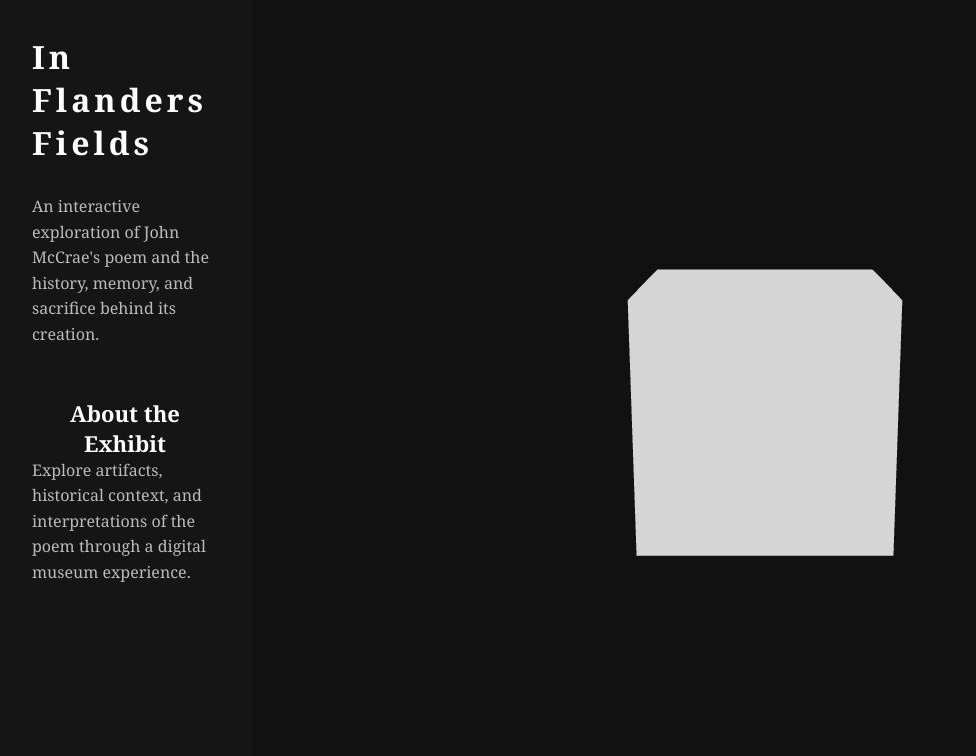
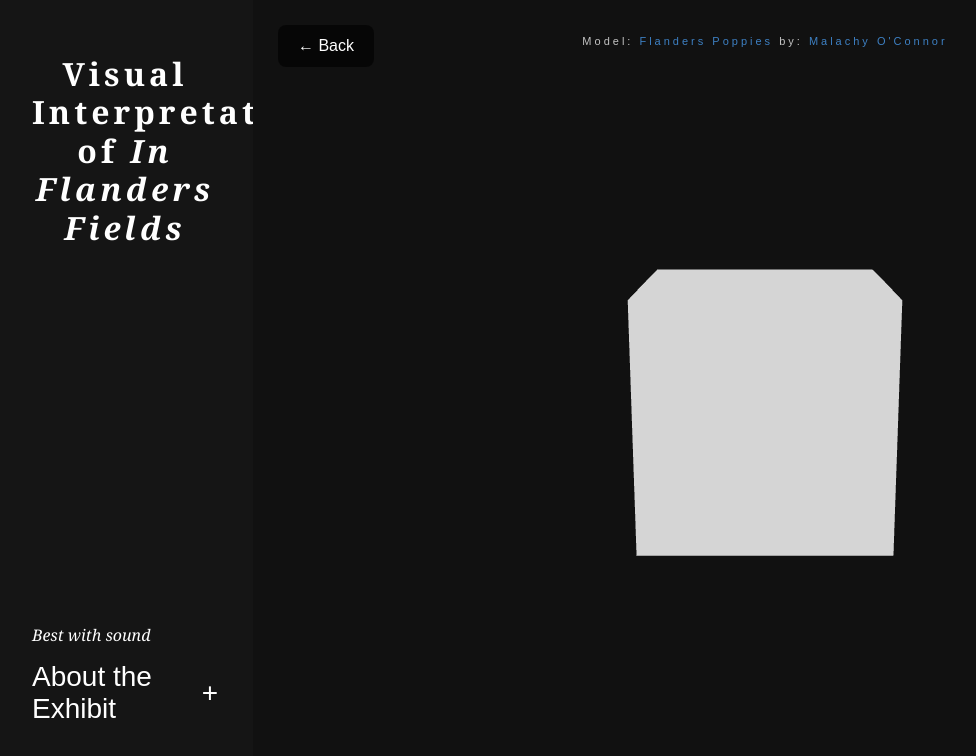
Before and after one commit to OconnorMalachy/Flanders-Fields, a React (Vite) app: page /#/exhibit in a window 1280 px wide. Shown: the top 756 px of the page, without its empty margins (3-979 px from the left). Built offline with nearby package versions, Linux system fonts and the light colour scheme.

Commit message:
Changed icon to poppy, added some formatting to exhibit

```diff
--- a/index.html
+++ b/index.html
@@ -2,7 +2,7 @@
 <html lang="en">
   <head>
     <meta charset="UTF-8" />
-    <link rel="icon" type="image/svg+xml" href="/favicon.svg" />
+    <link rel="icon" type="image/svg+xml" href="/poppy.svg" />
     <meta name="viewport" content="width=device-width, initial-scale=1.0" />
     <title>flanders-fields</title>
   </head>
--- a/src/App.css
+++ b/src/App.css
@@ -459,15 +459,9 @@ html {
 }
 
 
-
-.exhibit-info h1 {
-
-  font-size: 32px;
-
-  margin-bottom: 30px;
-
+.page-title {
+  text-align:center;
 }
-
 
 
 .exhibit-info h2 {
@@ -510,3 +504,290 @@ html {
   height:100%;
 
 }
+
+/* Back button */
+
+.back-button {
+
+  position:absolute;
+
+  top:25px;
+  left:25px;
+
+  z-index:10;
+
+  padding:12px 20px;
+
+  border-radius:8px;
+
+  border:none;
+
+  background:rgba(0,0,0,0.6);
+
+  color:white;
+
+  font-size:16px;
+
+  cursor:pointer;
+
+}
+
+
+.back-button:hover {
+
+  background:rgba(70,120,255,0.8);
+
+}
+
+
+
+/* Expandable about */
+
+.about-button {
+
+  width:100%;
+
+  display:flex;
+
+  justify-content:space-between;
+
+  align-items:center;
+
+
+  background:none;
+
+  border:none;
+
+  color:white;
+
+  font-size:20px;
+
+  text-align:left;
+
+  cursor:pointer;
+
+  padding:15px 0;
+
+}
+
+
+.about-button span {
+
+  font-size:28px;
+
+}
+
+
+
+.about-content {
+
+  max-height:0;
+
+  overflow:hidden;
+
+  opacity:0;
+
+  transition:
+    max-height .4s ease,
+    opacity .4s ease;
+
+}
+
+
+
+.about-content.open {
+
+  max-height:400px;
+
+  opacity:1;
+
+}
+
+
+.about-content p {
+
+  color:#bbb;
+
+  line-height:1.6;
+
+}
+
+.model-label {
+
+  position:absolute;
+
+  top:80px;
+  left:40px;
+
+  z-index:5;
+
+  color:#4da6ff;
+
+  font-family:Arial, sans-serif;
+
+  pointer-events:none;
+
+}
+
+
+.model-label {
+
+  position:absolute;
+
+  top:35px;
+  left:50%;
+
+  transform:translateX(-50%);
+
+  z-index:5;
+
+  color:#ffffff;
+
+  opacity:0.75;
+
+  font-family:Arial, sans-serif;
+
+  text-align:center;
+
+  pointer-events:none;
+
+}
+
+
+
+.model-label h2 span {
+  color: #4da6ff;
+}
+.model-label h2 {
+
+  margin:0;
+
+  font-size:11px;
+
+  font-weight:400;
+
+  letter-spacing:3px;
+
+
+
+}
+
+
+.model-label p {
+
+  margin-top:4px;
+
+  font-size:16px;
+
+  font-weight:300;
+
+  letter-spacing:1px;
+
+}
+
+.exhibit-info {
+
+  width:20%;
+  height:100vh;
+
+  padding:35px;
+
+  box-sizing:border-box;
+
+  background:#151515;
+
+  color:white;
+
+  display:flex;
+
+  flex-direction:column;
+
+}
+
+
+
+/* Center title */
+
+.exhibit-info h1 {
+
+  text-align:center;
+  font-family: Georgia, serif;
+  font-size:32px;
+
+
+  line-height:1.2;
+
+  margin-top:20px;
+
+}
+
+
+
+/* Bottom controls */
+
+.sidebar-bottom {
+
+  margin-top:auto;
+
+}
+
+
+
+/* Audio button */
+
+.audio-button {
+
+  width:100%;
+
+  background:none;
+
+  border:none;
+
+  color:#999;
+
+  text-align:left;
+
+  font-family:"JetBrains Mono", monospace;
+
+  font-size:14px;
+
+  padding:12px 0;
+
+  cursor:pointer;
+
+}
+
+
+.audio-button:hover {
+
+  color:#4da6ff;
+
+}
+
+
+
+/* About */
+
+.about-button {
+
+  width:100%;
+
+  display:flex;
+
+  justify-content:space-between;
+
+  align-items:center;
+
+  background:none;
+
+  border:none;
+
+  color:white;
+
+  font-size:16px;
+
+  cursor:pointer;
+
+  padding:15px 0;
+
+}
--- a/src/pages/Exhibit.jsx
+++ b/src/pages/Exhibit.jsx
@@ -1,3 +1,4 @@
+import { useState } from "react";
 import { Canvas } from "@react-three/fiber";
 import { OrbitControls } from "@react-three/drei";
 import "../App.css";
@@ -13,8 +14,10 @@ function ExhibitScene() {
         intensity={2}
       />
 
-      {/* Test cube */}
-      <mesh position={[0, 0, 0]}>
+
+      {/* Temporary test object */}
+      {/* Replace this with your Blender model later */}
+      <mesh>
         <boxGeometry args={[2, 2, 2]} />
         <meshStandardMaterial color="white" />
       </mesh>
@@ -31,47 +34,126 @@ function ExhibitScene() {
 
 
 export default function Exhibit() {
+
+  const [aboutOpen, setAboutOpen] = useState(false);
+
+
   return (
     <div className="exhibit-page">
 
-      {/* 20% sidebar */}
+
+      {/* LEFT INFORMATION PANEL */}
       <section className="exhibit-info">
 
-        <h1>
-          In Flanders Fields
+
+        <h1 className="page-title">
+          Visual Interpretation of <em> In Flanders Fields</em>
         </h1>
 
-        <p>
-          An interactive exploration of John McCrae's
-          poem and the history, memory, and sacrifice
-          behind its creation.
-        </p>
 
 
-        <h2>
-          About the Exhibit
-        </h2>
+        <div className="sidebar-bottom">
 
-        <p>
-          Explore artifacts, historical context,
-          and interpretations of the poem through
-          a digital museum experience.
-        </p>
+
+          {/* Audio reminder */}
+          <div className="audio-reminder">
+            <em>Best with sound</em>
+          </div>
+
+
+
+          {/* Expandable About */}
+          <button
+            className="about-button"
+            onClick={() => setAboutOpen(!aboutOpen)}
+          >
+            <span>
+              About the Exhibit
+            </span>
+
+            <span>
+              {aboutOpen ? "−" : "+"}
+            </span>
+
+          </button>
+
+
+
+          <div
+            className={
+              aboutOpen
+                ? "about-content open"
+                : "about-content"
+            }
+          >
+
+            <p>
+Lorem, ipsum dolor sit amet consectetur adipisicing elit. Velit itaque molestias ab. Quidem, cumque tempora quae, impedit quisquam cum accusamus obcaecati molestias rem sit neque ea corrupti, voluptatem optio esse.
+            </p>
+
+
+            <p>
+Lorem ipsum dolor sit amet, consectetur adipisicing elit. Pariatur et deserunt ratione dolorum facilis aspernatur? Eligendi, unde corrupti laudantium sit, soluta provident nam modi repellendus quibusdam omnis fugiat ipsam suscipit!
+            </p>
+
+          </div>
+
+
+        </div>
+
 
       </section>
 
 
 
-      {/* 80% exhibit */}
+
+
+      {/* 3D EXHIBIT VIEW */}
       <section className="exhibit-view">
+
+
+        {/* Back button */}
+        <button
+          className="back-button"
+          onClick={() => window.history.back()}
+        >
+          ← Back
+        </button>
+
+
+
+
+        {/* Model information label */}
+        <div className="model-label">
+
+          <h2>
+            Model:{" "}
+            <span>
+              Flanders Poppies
+            </span>
+
+
+            {" "}by:{" "}
+            <span>
+              Malachy O'Connor
+            </span>
+          </h2>
+
+        </div>
+
+
+
+
 
         <Canvas
           camera={{
-            position:[0,2,8],
-            fov:45
+            position: [0, 2, 8],
+            fov: 45
           }}
         >
+
           <ExhibitScene />
+
         </Canvas>
 
 
```
Also changed, not shown: public/poppy.svg (added).
